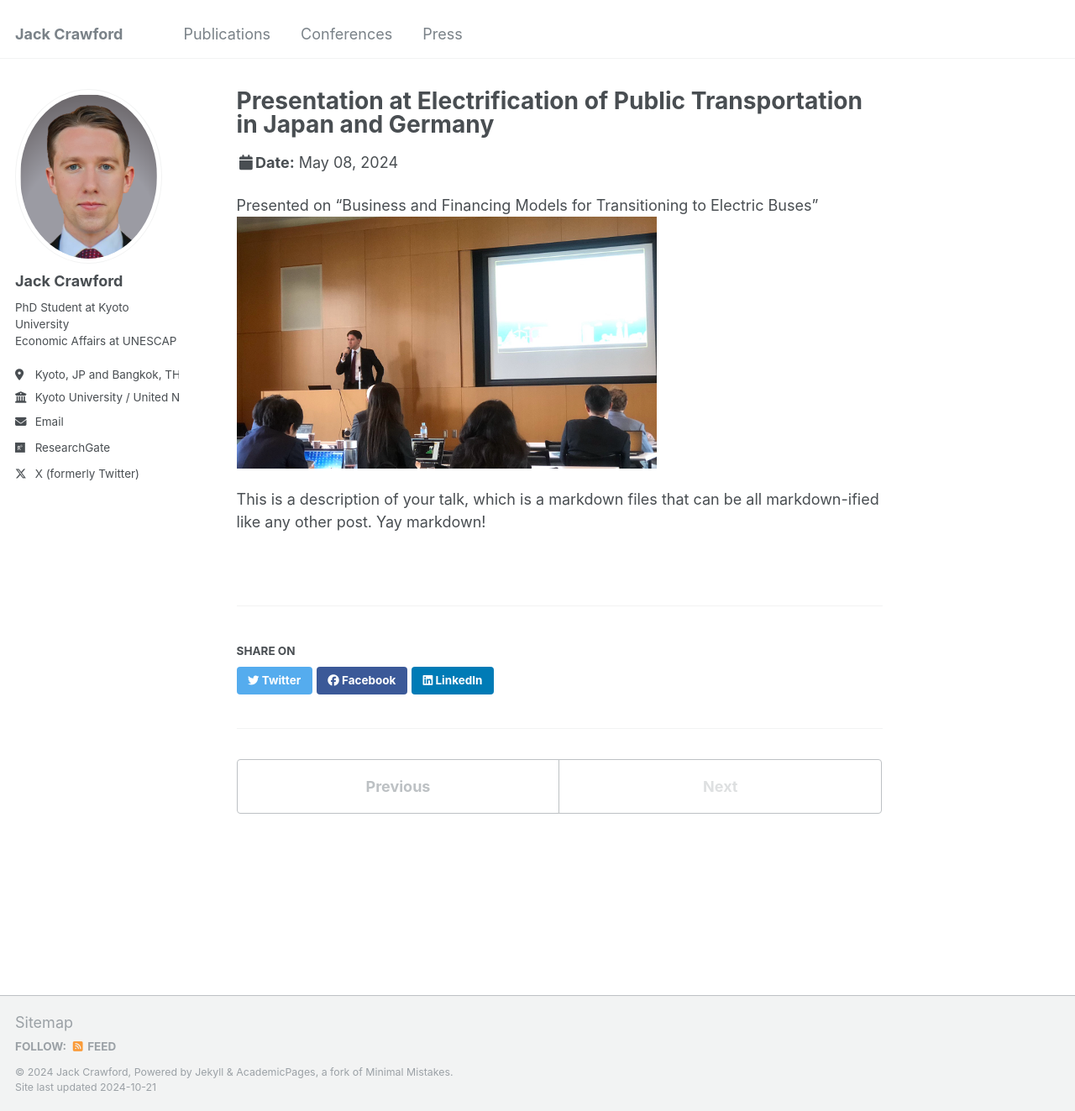
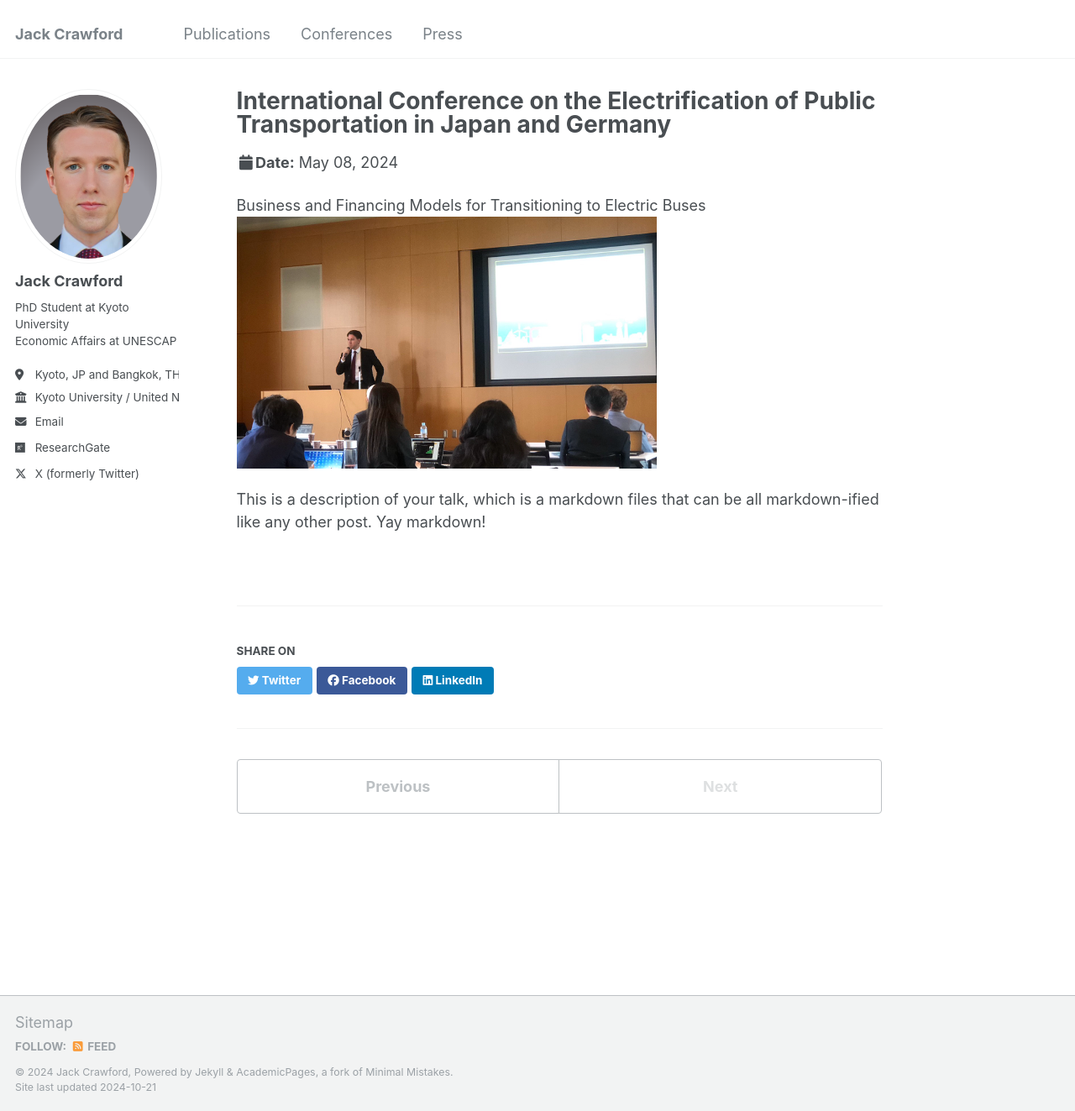
Before and after one commit to jackgcrawford/jackcrawford, a Jekyll site: the page built from _talks/2024-05-08-talk-1.md, in a window 1280 px wide and 1323 px high. Shown: the whole window at 84% size. Built offline with Jekyll 4.4.1, drawn with Linux system fonts in a browser that asks for light colours.

Commit message:
Update 2024-05-08-talk-1.md

```diff
--- a/_talks/2024-05-08-talk-1.md
+++ b/_talks/2024-05-08-talk-1.md
@@ -1,13 +1,13 @@
 ---
-title: "Presentation at Electrification of Public Transportation in Japan and Germany"
+title: "International Conference on the Electrification of Public Transportation in Japan and Germany"
 collection: talks
 type: "Academic Conference"
 permalink: /conferences/2024-05-08
-venue: "Kyoto University, Japan"
+venue: "Kyoto University"
 date: 2024-05-08
 location: "Japan"
 ---
-Presented on "Business and Financing Models for Transitioning to Electric Buses"
+Business and Financing Models for Transitioning to Electric Buses
 <img src=' /images/presentation1.png'>
 
 This is a description of your talk, which is a markdown files that can be all markdown-ified like any other post. Yay markdown!
```
